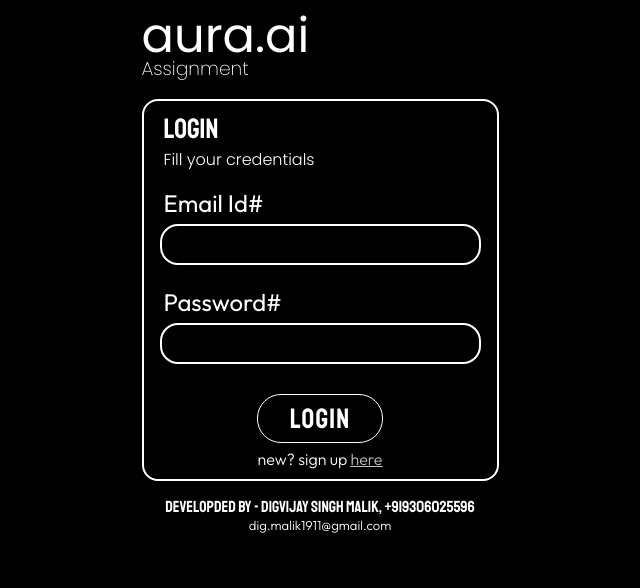
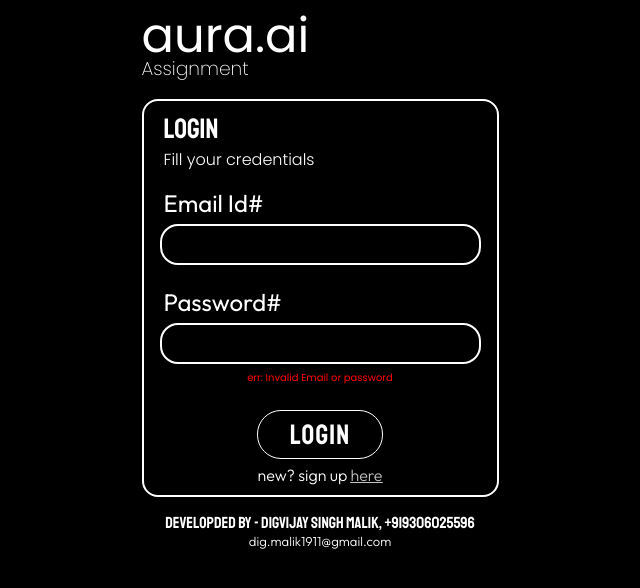
Before and after one commit to dvm1911/aura.ai-assignment, a React (Vite) app: page /login in a window 1280 px wide. Both pictures are taken after a click on the button "Login". Shown: the top 588 px of the page, without its empty margins (320-960 px from the left). Built offline with nearby package versions, Linux system fonts and the light colour scheme; no server answers.

Commit message:
its on steroid

```diff
--- a/src/components/login.jsx
+++ b/src/components/login.jsx
@@ -1,5 +1,5 @@
 import {Link, useNavigate } from 'react-router-dom';
-import { useReducer } from 'react';
+import { useReducer, useState } from 'react';
 import axios from 'axios';
 
 
@@ -7,7 +7,7 @@ const Login = () => {
 
   const navigateLogIn = useNavigate();
 
-
+    const [ error, seterror ] = useState(false);
 
     const initialreqFields = {
         userEmail: "",
@@ -49,6 +49,7 @@ const Login = () => {
 
         } catch (error) {
           console.log(error);
+          seterror(true);
         }
       };
 
@@ -65,6 +66,8 @@ const Login = () => {
         <label htmlFor="password">Password#</label>
         <input onChange={(e) => {reqFieldsDispatch({ type: "userPasswordInp", payload: e.target.value})}}  type="password"/>
 
+        { error && <p className="err poppins">err: Invalid Email or password</p>}
+
         <button onClick={onClickPost} className='loginSubmit statliche'>
           Login
         </button>
--- a/src/components/profile.jsx
+++ b/src/components/profile.jsx
@@ -48,7 +48,7 @@ useEffect(() => {
   if(token){
       userDetails();
   }
-}, [token]);
+}, [token, reqFields]);
 
 
 const logOutHandler = () => {
```
